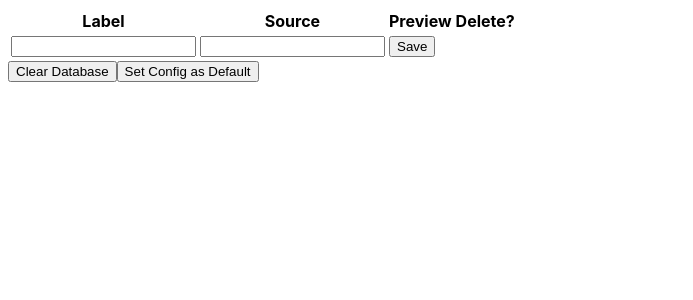
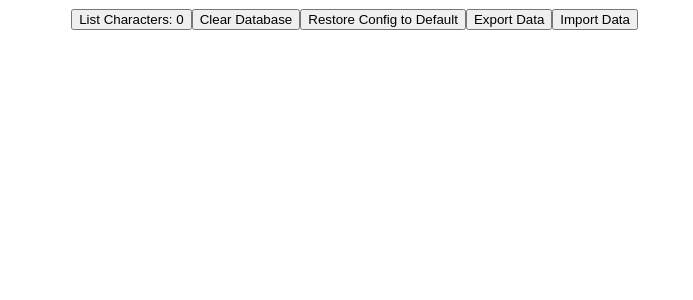
Before and after one commit to apikdech/genshin-card, a Next.js app: page /config in a window 1280 px wide. Shown: the top 300 px of the page, without its empty margins (0-693 px from the left). Built offline with nearby package versions, Linux system fonts and the light colour scheme.

Commit message:
add update to config card

```diff
--- a/components/CharacterConfig.tsx
+++ b/components/CharacterConfig.tsx
@@ -1,5 +1,7 @@
-import { useContext } from "react";
+import { useContext, useState } from "react";
+import style from '../components/CustomStyle.module.css';
 import { DatabaseContext } from "../utils/Database";
+import { buildChar } from "../utils/Utils";
 import ImageLoader from "./ImageLoader";
 
 type CharacterConfigProps = {
@@ -11,25 +13,59 @@ type CharacterConfigProps = {
 export default function CharacterConfig({ charKeyList, setCharKeyList, characterKey }: CharacterConfigProps) {
   const database = useContext(DatabaseContext)
   const entry = database._getChar(characterKey)
+  const [label, setLabel] = useState<string>(() => entry.label as string)
+  const [source, setSource] = useState<string>(() => entry.source as string)
+  const [enableEdit, setenableEdit] = useState<boolean>(false)
+
   return (
     <>
       <tr>
         <td>
-          {entry.label}
+          <input className={style['input-noborder']} value={label} onChange={(e) => setLabel(e.target.value)} disabled={!enableEdit} style={enableEdit ? {
+            border: '5px',
+            borderRadius: '4px',
+            boxSizing: 'border-box',
+            outline: '5px',
+            background: '#e8e4d8',
+            display: 'inline-block'
+          } : {}} />
         </td>
         <td>
-          {entry.source}
+          <input className={style['input-noborder']} value={source} onChange={(e) => setSource(e.target.value)} disabled={!enableEdit} style={enableEdit ? {
+            border: '5px',
+            borderRadius: '4px',
+            boxSizing: 'border-box',
+            outline: '5px',
+            background: '#e8e4d8',
+            display: 'inline-block'
+          } : {}} />
         </td>
-        <td>
+        <td className={style.image}>
           <ImageLoader imageName={entry.source} />
         </td>
         <td>
-          <button onClick={() => {
-            database.removeChar(characterKey)
-            setCharKeyList(charKeyList.filter(item => item != characterKey))
-          }}>
-            Delete
-          </button>
+          <div style={{ display: 'flex', justifyContent: 'center' }}>
+            <div className={style.pencil}
+              onClick={() => {
+                if (enableEdit && label.length > 0 && source.length > 0) {
+                  database.updateChar(characterKey, buildChar(label, source))
+                  setCharKeyList(charKeyList)
+                }
+                setenableEdit(!enableEdit)
+              }}
+              style={enableEdit ? {
+                filter: 'invert(28%) sepia(79%) saturate(1246%) hue-rotate(83deg) brightness(101%) contrast(106%)',
+              } : {}}>
+              <ImageLoader imageName="/pencil.svg" />
+            </div>
+            <div className={style.trash} onClick={() => {
+              database.removeChar(characterKey)
+              setCharKeyList(charKeyList.filter(item => item != characterKey))
+            }}>
+              <ImageLoader imageName="/trash.svg" />
+
+            </div>
+          </div>
         </td>
       </tr>
     </>
--- a/components/CustomStyle.module.css
+++ b/components/CustomStyle.module.css
@@ -140,3 +140,24 @@
   -ms-transform: rotate(45deg);
   transform: rotate(45deg);
 }
+
+
+.trash:hover {
+  filter: invert(10%) sepia(83%) saturate(3575%) hue-rotate(354deg) brightness(98%) contrast(117%);
+}
+
+.pencil:hover {
+  filter: invert(28%) sepia(79%) saturate(1246%) hue-rotate(83deg) brightness(101%) contrast(106%);
+}
+
+.input-noborder {
+  border: 0;
+  outline: 0;
+  background-color: transparent;
+  text-align: center;
+  width: 100%;
+}
+
+.input-noborder:focus {
+  outline: none!important;
+}
--- a/next.config.js
+++ b/next.config.js
@@ -1,7 +1,11 @@
 /** @type {import('next').NextConfig} */
 const nextConfig = {
   images: {
-    domains: ['cdn.discordapp.com']
+    domains: [
+      'cdn.discordapp.com',
+      'media.discordapp.net',
+      'pbs.twimg.com'
+    ]
   }
   // reactStrictMode: true,
 }
--- a/pages/config.tsx
+++ b/pages/config.tsx
@@ -13,6 +13,7 @@ export default function Config() {
   const database = useContext(DatabaseContext)
   const [charKeyList, setCharKeyList] = useState<string[]>(() => getCharacterKeyList(database))
   const [state, setState] = useState<number>(() => charKeyList.length + 1)
+  const [showCharacter, setShowCharacter] = useState<boolean>(false)
 
   useEffect(() => {
     setState(() => {
@@ -21,20 +22,25 @@ export default function Config() {
   }, [charKeyList])
   return (
     <DatabaseContext.Provider value={database}>
+      <div style={{ marginLeft: '5%', marginRight: '5%' }}>
+        <button onClick={() => setShowCharacter(!showCharacter)}>
+          List Characters: {charKeyList.length}
+        </button>
+        {!!showCharacter &&
           <table>
             <tbody>
               <tr>
-            <th>
+                <th style={{ width: '10%' }}>
                   Label
                 </th>
                 <th>
                   Source
                 </th>
-            <th>
+                <th style={{ width: '10%' }}>
                   Preview
                 </th>
-            <th>
-              Delete?
+                <th style={{ width: '10%' }}>
+                  Action
                 </th>
               </tr>
               {/* <div suppressHydrationWarning={true}> */}
@@ -48,12 +54,17 @@ export default function Config() {
               )}
               <tr>
                 <td>
-              <input onChange={(e) => setLabel(e.target.value)}></input>
+                  <input style={{ width: '100%' }} onChange={(e) => setLabel(e.target.value)} placeholder='Label'></input>
                 </td>
                 <td>
-              <input onChange={(e) => setSource(e.target.value)}></input>
+                  <input style={{ width: '100%' }} onChange={(e) => setSource(e.target.value)} placeholder='Source URL'></input>
                 </td>
                 <td>
+                  {/* <ImageLoader imageName={source} /> */}
+                </td>
+                <td>
+                  <div style={{ display: 'flex', justifyContent: 'center' }}>
+
                     <button onClick={() => {
                       if (label.length > 0 && source.length > 0) {
                         database.createChar(state!.toString(), buildChar(label, source))
@@ -62,10 +73,12 @@ export default function Config() {
                     }}>
                       Save
                     </button>
+                  </div>
                 </td>
               </tr>
             </tbody>
           </table>
+        }
         <button onClick={() => {
           database.clear()
           setCharKeyList([])
@@ -76,8 +89,15 @@ export default function Config() {
           database.reloadDataFromServer()
           setCharKeyList(getCharacterKeyList(database))
         }}>
-        Set Config as Default
+          Restore Config to Default
         </button>
+        <button>
+          Export Data
+        </button>
+        <button>
+          Import Data
+        </button>
+      </div>
     </DatabaseContext.Provider>
   )
 }
```
Also changed, not shown: public/pencil.svg (added), public/trash.svg (added). Lines whose indentation alone changed are shown as unchanged.
